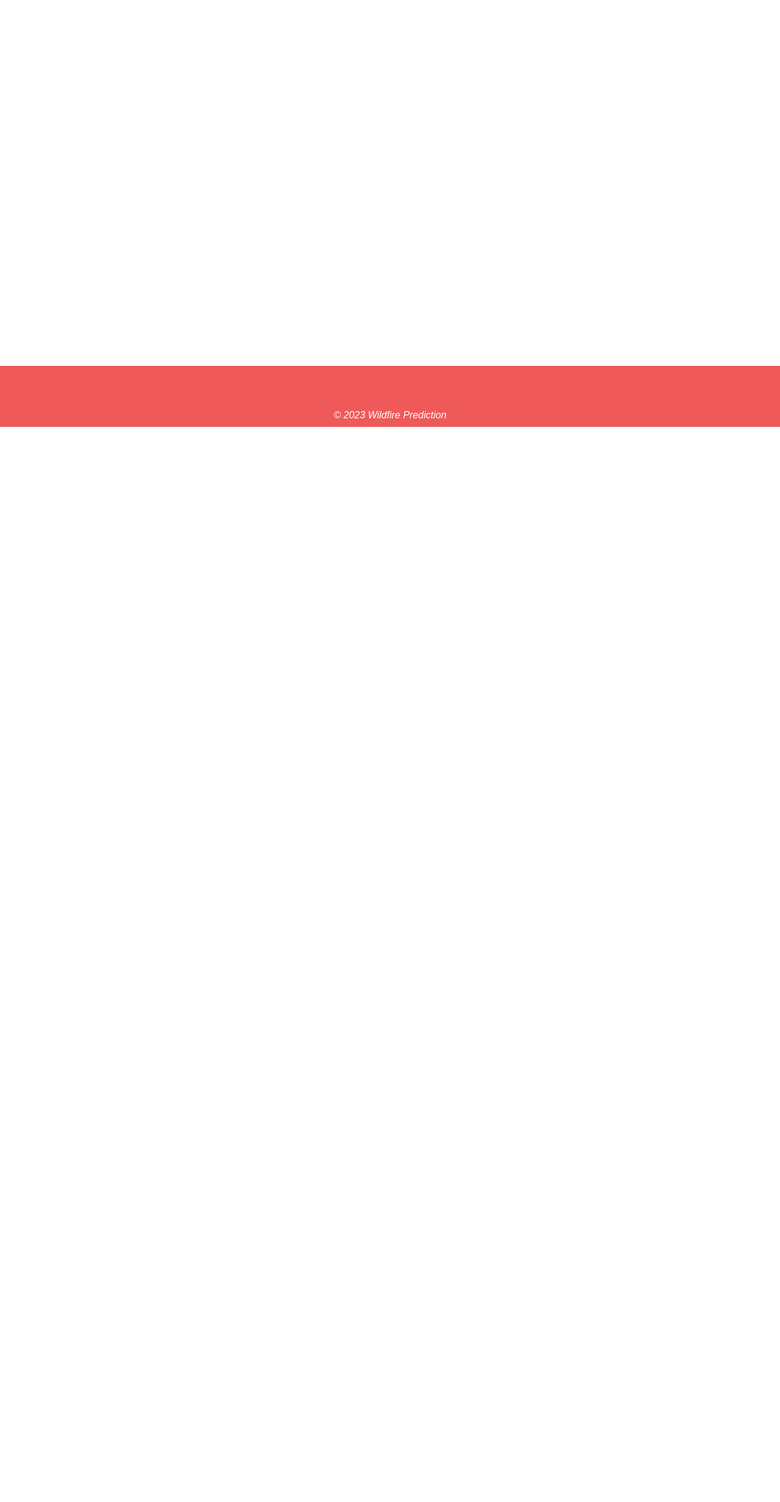
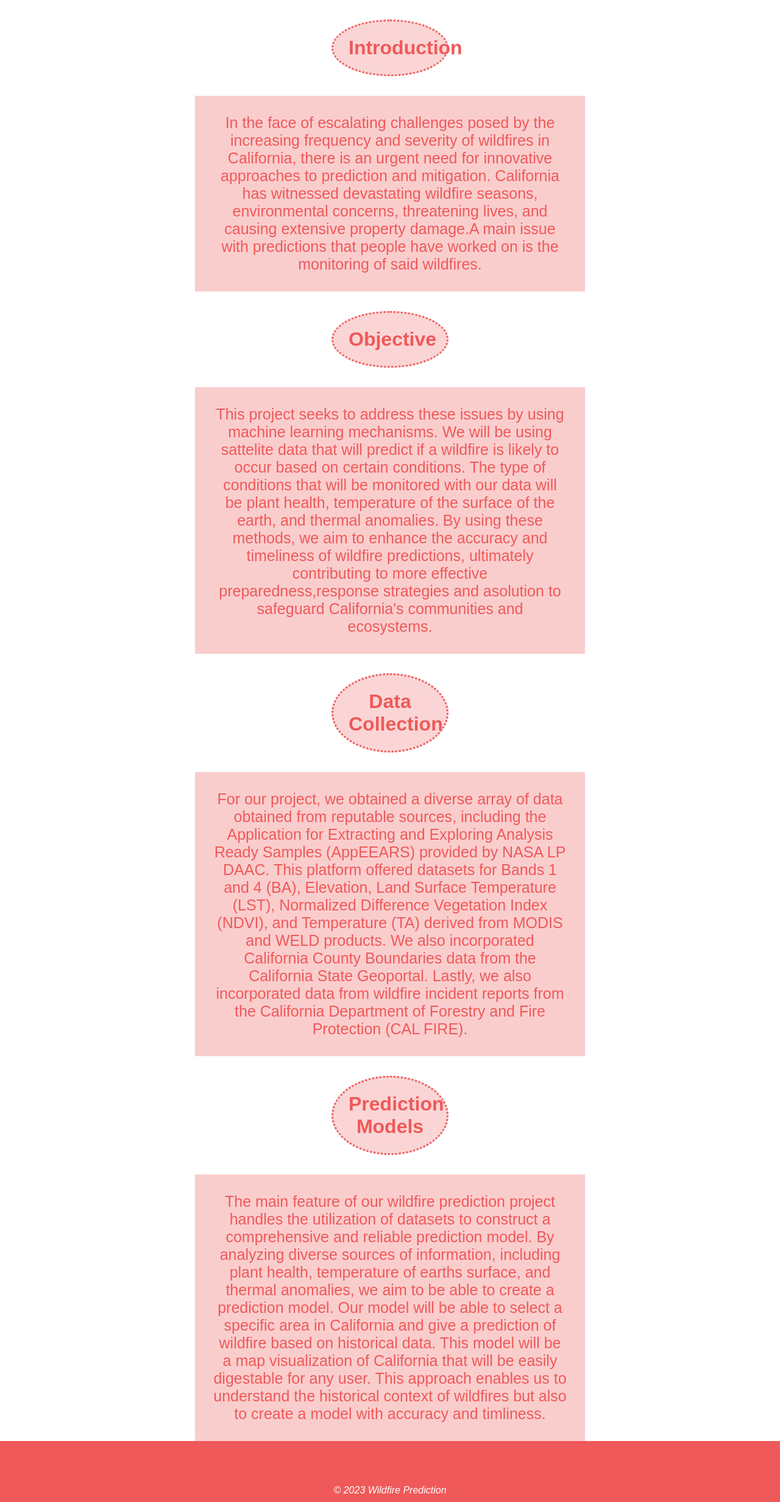
Before and after one commit to CSUN-ARCS-GeoInfoVisualization/California-Wildfire-Prediction, a Flask app: page / in a window 1280 px wide. Shown: the part 100-2563 px from the top of the page at 61% size. Before the commit the page ends 800 px from the top, so only its background shows below. Run offline with Flask 3, Linux system fonts and the light colour scheme.

Commit message:
Homepage
homepage information filled out

```diff
--- a/static/css/style.css
+++ b/static/css/style.css
@@ -9,6 +9,8 @@
     min-height: 100vh;
     display: flex;
     flex-direction: column;
+
+
   }
 
   nav {
@@ -102,6 +104,55 @@
   }
   main {
     flex-grow: 1;
+    width:50%;
+    text-align: center;
+    margin:auto;
+
+  }
+
+  h1{
+    text-align:center;
+    border-style:dotted;
+    border-color:#ef5959;
+    border-radius:50%;
+    padding: 25px;
+    justify-content: center;
+    color:#ef5959;
+    background-color:rgba(241,117,117,.30);
+    width:30%;
+    margin:auto;
+    margin-top: 5%;
+    margin-bottom: 5%;
+  }
+  #intro{
+    text-align: center;
+    padding:30px;
+    background-color:rgba(239, 89, 89, .30);
+    font-size: 25px;
+    color:#ef5959;
+
+  }
+  #objective{
+    text-align: center;
+    padding:30px;
+    background-color:rgba(239, 89, 89, .30);
+    font-size: 25px;
+    color: #ef5959;
+  }
+
+  #data{
+    text-align: center;
+    padding:30px;
+    background-color:rgba(239, 89, 89, .30);
+    font-size: 25px;
+    color:#ef5959;
+  }
+  #models{
+    text-align: center;
+    padding:30px;
+    background-color:rgba(239, 89, 89, .30);
+    font-size: 25px;
+    color:#ef5959;
   }
   footer {
     background-color: #ef5959;
--- a/templates/index.html
+++ b/templates/index.html
@@ -31,6 +31,38 @@
 
     <main>
       <!-- Body content -->
+      <h1 >Introduction</h1>
+      <div id="intro">
+        <p> In the face of escalating challenges posed by the increasing frequency and severity of wildfires in California, there is an urgent need for innovative
+          approaches to prediction and mitigation. California has witnessed devastating wildfire seasons, environmental concerns, threatening lives,
+          and causing extensive property damage.A main issue with predictions that people have worked on is the monitoring of said wildfires.
+
+        </p>
+      </div>
+      <h1>Objective</h1>
+      <div id="objective">
+        <p>
+          This project seeks to address these issues by using machine learning mechanisms. We will be using sattelite data that will predict
+          if a wildfire is likely to occur based on certain conditions. The type of conditions that will be monitored with our data will be plant health, temperature of the surface of the earth, and
+          thermal anomalies. By using these methods, we aim to enhance the accuracy and timeliness of wildfire predictions, ultimately contributing to more effective preparedness,response strategies and asolution to safeguard California's communities and ecosystems.
+        </p>
+      </div>
+      <h1>Data Collection</h1>
+      <div id="data">
+        <p>
+          For our project, we obtained a diverse array of data obtained from reputable sources, including the Application for Extracting and Exploring Analysis Ready Samples (AppEEARS) provided by NASA LP DAAC. This platform offered datasets for Bands 1 and 4 (BA), Elevation, Land Surface Temperature (LST), Normalized Difference Vegetation Index (NDVI),
+          and Temperature (TA) derived from MODIS and WELD products. We also incorporated California County Boundaries data from the California State Geoportal. Lastly, we also incorporated data from
+          wildfire incident reports from the California Department of Forestry and Fire Protection (CAL FIRE).
+        </p>
+      </div>
+      <h1>Prediction Models</h1>
+      <div id="models">
+        <p>
+          The main feature of our wildfire prediction project handles the utilization of datasets to construct a comprehensive and reliable prediction model. By analyzing diverse sources of information, including plant health, temperature
+          of earths surface, and thermal anomalies, we aim to be able to create a prediction model. Our model will be able to select a specific area in California and give a prediction of wildfire based on historical data. This model will be a map visualization of California that will be easily digestable for any user.
+          This approach enables us to understand the historical context of wildfires but also to create a model with accuracy and timliness.
+        </p>
+      </div>
     </main>
 
     <footer>
```
